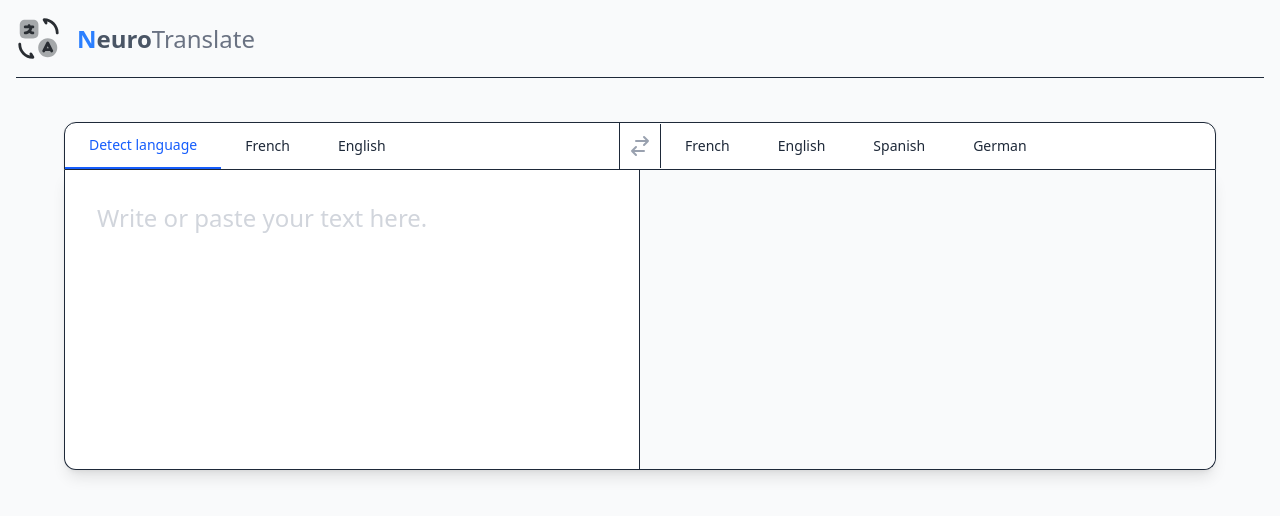
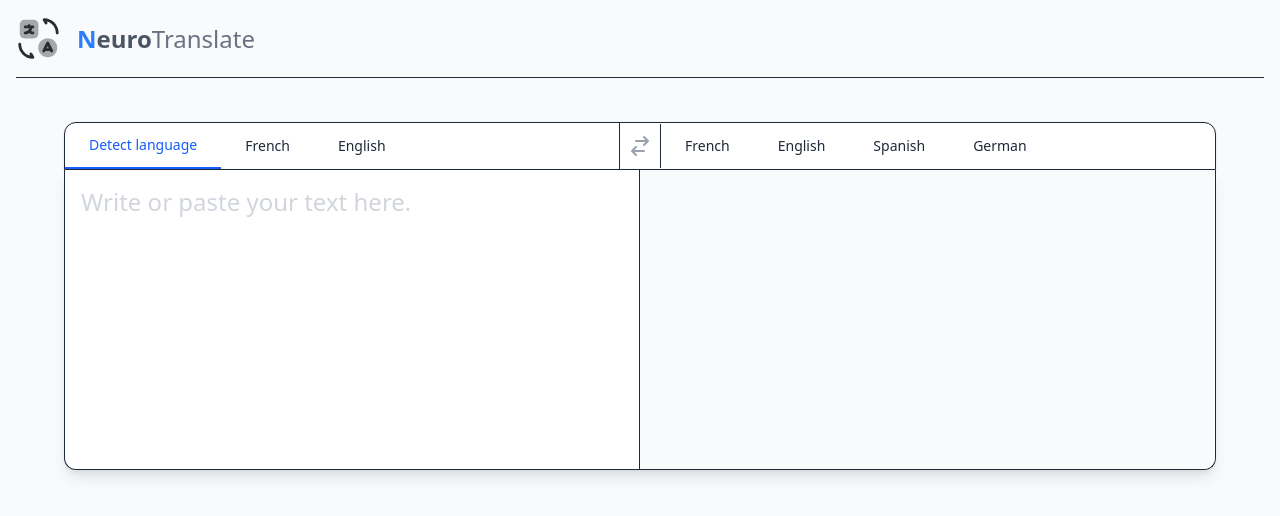
Before and after one commit to GautierPicon/NeuroTranslate, a SvelteKit app: page / in a window 1280 px wide. Shown: the top 516 px of the page. Built offline with nearby package versions, Linux system fonts and the light colour scheme.

Commit message:
fix: corrected textarea height and padding

```diff
--- a/src/routes/+page.svelte
+++ b/src/routes/+page.svelte
@@ -76,11 +76,11 @@
 		<div
 			class="grid min-h-[300px] grid-cols-1 rounded-b-xl border border-t-0 bg-white shadow-lg md:grid-cols-2"
 		>
-			<div class="border-r p-4">
+			<div class="border-r">
 				<textarea
 					bind:value={sourceText}
 					placeholder="Write or paste your text here."
-					class="w-full resize-none border-r border-none p-4 text-2xl placeholder-gray-300 outline-none focus:ring-0"
+					class="w-full h-full resize-none border-r border-none p-4 text-2xl placeholder-gray-300 outline-none focus:ring-0"
 				></textarea>
 			</div>
 
```
